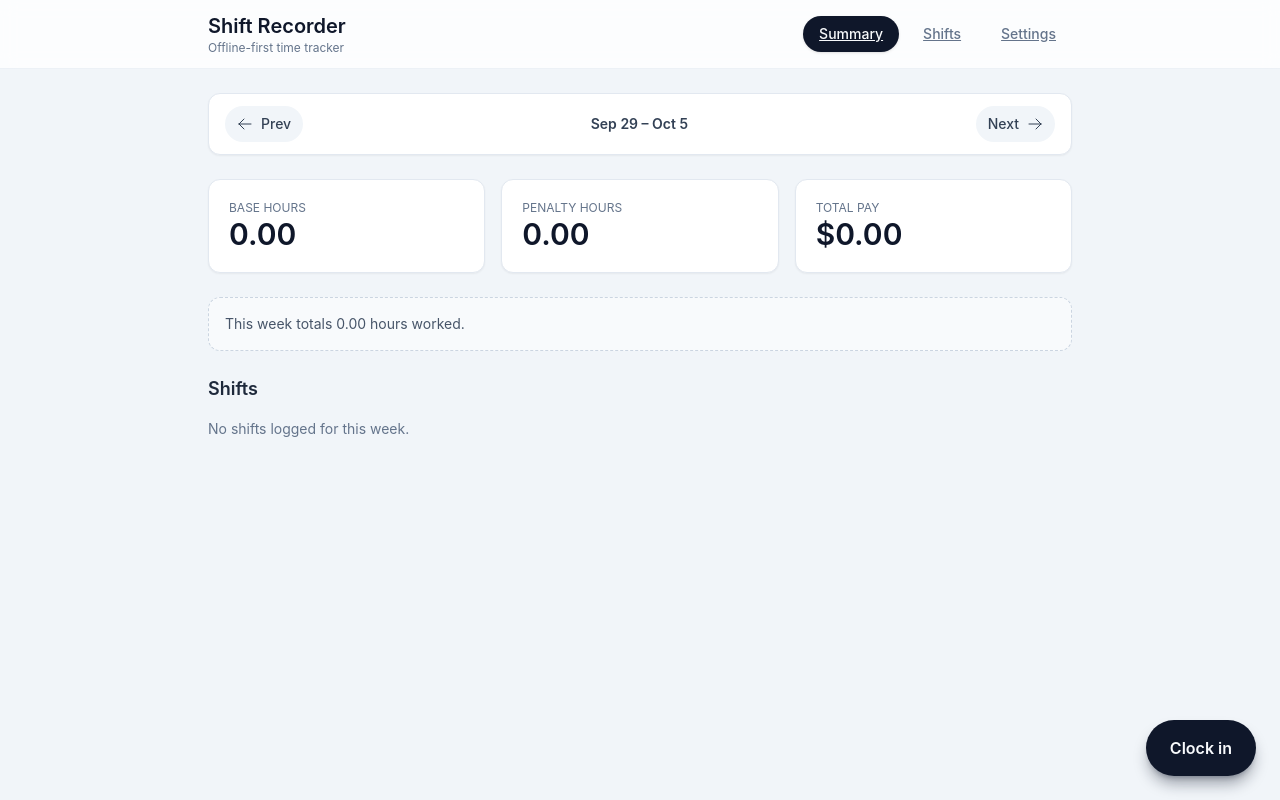
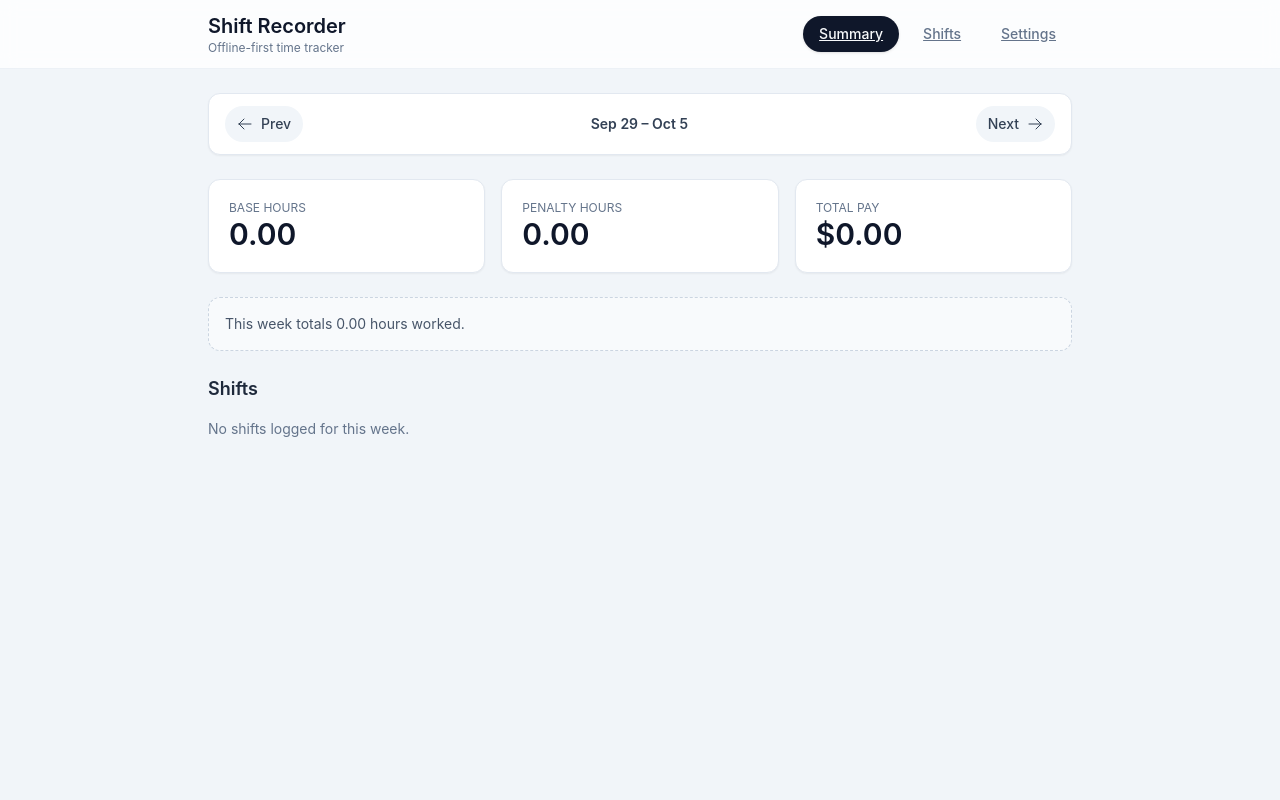
Before and after one commit to beatz174-bit/shift-recorder, a React (Vite) app: page / in a window 1280 px wide. Built offline with nearby package versions, Linux system fonts and the light colour scheme.

Commit message:
Remove clock toggle button

```diff
--- a/src/app/App.tsx
+++ b/src/app/App.tsx
@@ -1,6 +1,6 @@
-import { useMutation, useQuery, useQueryClient } from '@tanstack/react-query';
+import { useQuery } from '@tanstack/react-query';
 import { BrowserRouter, NavLink, Route, Routes } from 'react-router-dom';
-import { clockIn, clockOut, getActiveShift, getSettings } from './db/repo';
+import { getSettings } from './db/repo';
 import SummaryPage from './routes/SummaryPage';
 import ShiftsPage from './routes/ShiftsPage';
 import SettingsPage from './routes/SettingsPage';
@@ -25,39 +25,11 @@ function NavigationLink({ to, label }: { to: string; label: string }) {
 
 function Layout() {
   const { settings } = useSettings();
-  const queryClient = useQueryClient();
-  const { data: activeShift, isLoading } = useQuery({
-    queryKey: ['active-shift'],
-    queryFn: getActiveShift,
-    refetchOnWindowFocus: true
-  });
-
   useQuery({
     queryKey: ['settings'],
     queryFn: getSettings,
     enabled: !settings
   });
-
-  const clockMutation = useMutation({
-    mutationFn: async () => {
-      if (!settings) {
-        throw new Error('Settings not loaded');
-      }
-      if (activeShift) {
-        return clockOut(activeShift, settings);
-      }
-      return clockIn(settings);
-    },
-    onSuccess: async () => {
-      await Promise.all([
-        queryClient.invalidateQueries({ queryKey: ['active-shift'] }),
-        queryClient.invalidateQueries({ queryKey: ['shifts'] }),
-        queryClient.invalidateQueries({ queryKey: ['summary'] })
-      ]);
-    }
-  });
-
-  const clockLabel = activeShift ? 'Clock out' : 'Clock in';
 
   return (
     <div className="min-h-screen bg-slate-100 text-slate-900 dark:bg-slate-950 dark:text-slate-50">
@@ -81,14 +53,6 @@ function Layout() {
           <Route path="/settings" element={<SettingsPage />} />
         </Routes>
       </main>
-      <button
-        type="button"
-        onClick={() => clockMutation.mutate()}
-        disabled={clockMutation.isPending || isLoading || !settings}
-        className="fixed bottom-6 right-6 rounded-full bg-primary px-6 py-4 text-base font-semibold text-primary-foreground shadow-lg shadow-primary/40 transition hover:scale-[1.02] focus-visible:outline-none focus-visible:ring-2"
-      >
-        {clockMutation.isPending ? 'Saving…' : clockLabel}
-      </button>
     </div>
   );
 }
```
